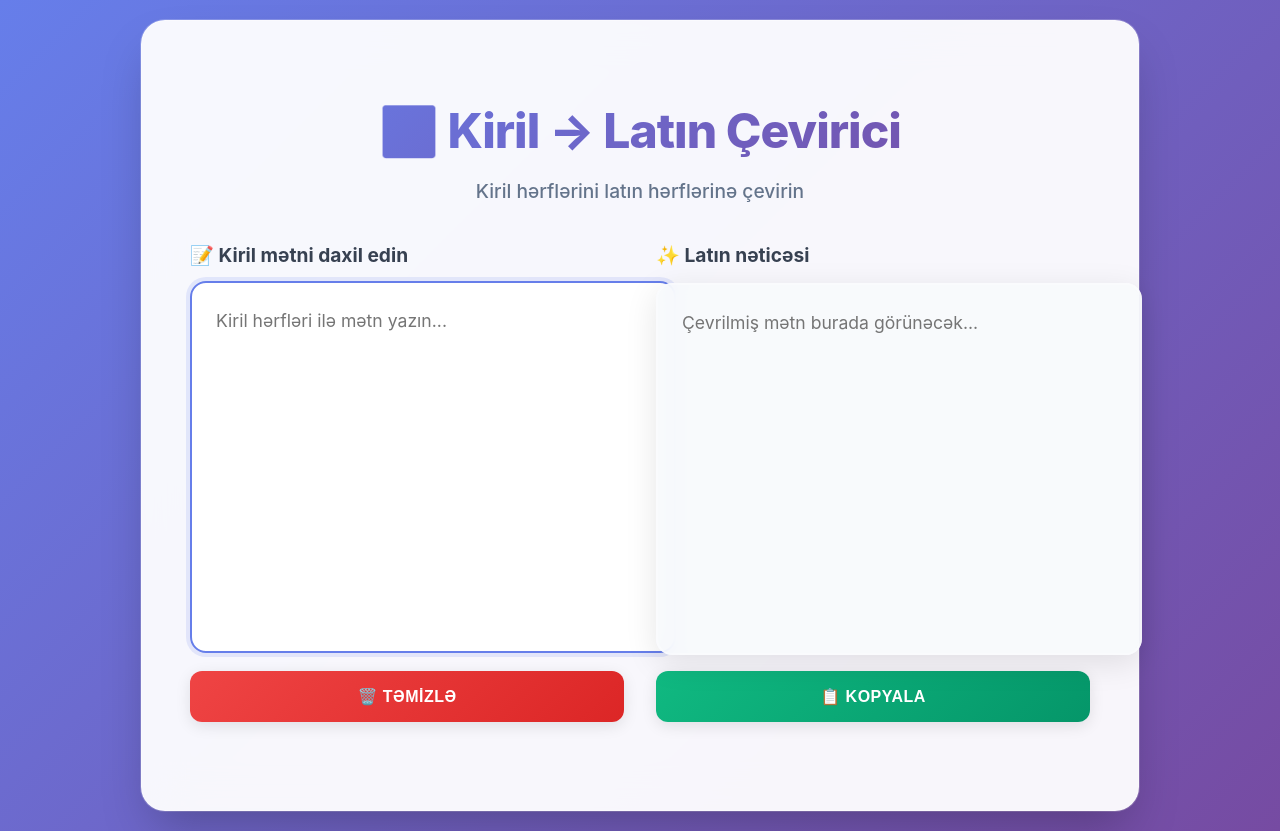
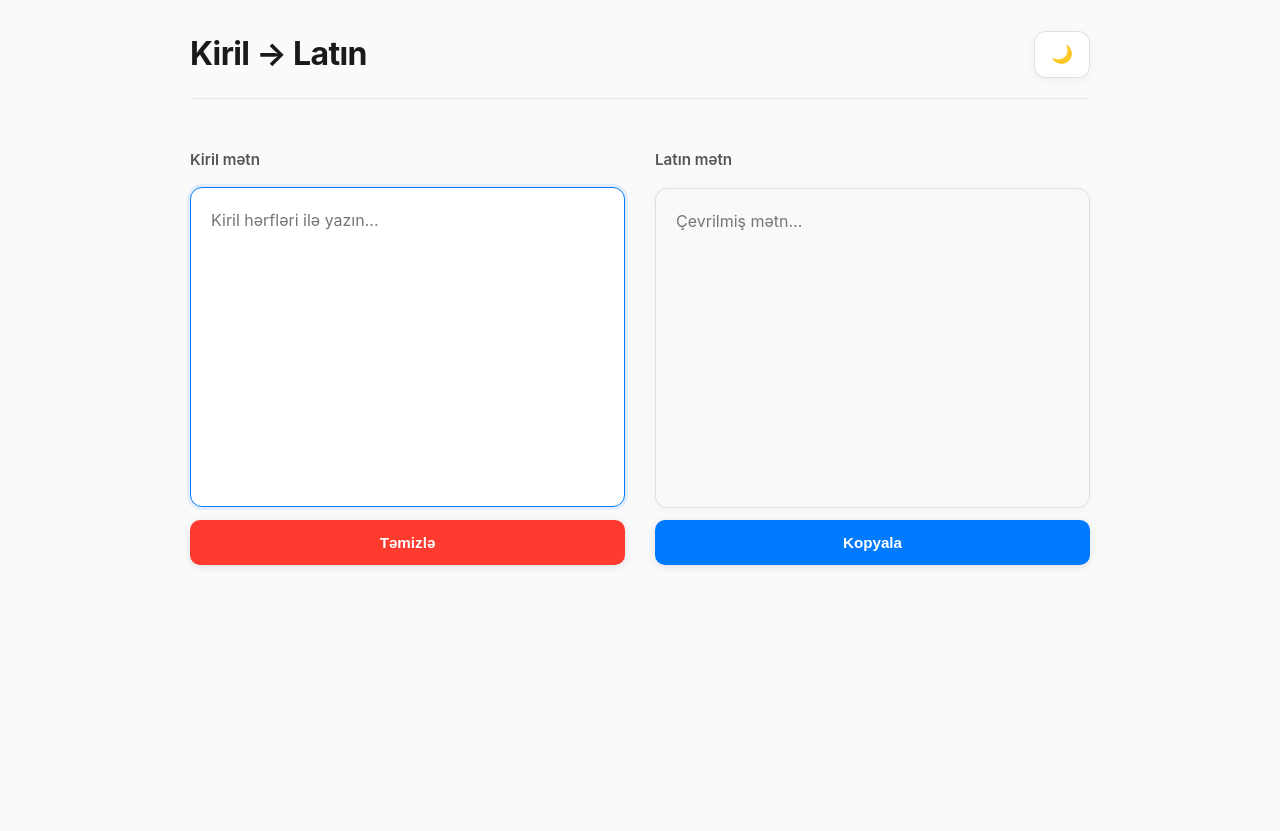
Before and after one commit to raawlinss/language-switcher, a plain HTML site: page index.html in a window 1280 px wide. After the commit the page ends 800 px from the top, so only its background shows below. Drawn offline with Linux system fonts and the light colour scheme.

Commit message:
Update index.html

```diff
--- a/index.html
+++ b/index.html
@@ -5,204 +5,224 @@
     <meta name="viewport" content="width=device-width, initial-scale=1.0">
     <title>Kiril-Latın Çevirici</title>
     <style>
+        * {
+            margin: 0;
+            padding: 0;
+            box-sizing: border-box;
+        }
+
         body {
-            box-sizing: border-box;
-            font-family: 'Inter', -apple-system, BlinkMacSystemFont, 'Segoe UI', Roboto, sans-serif;
-            background: linear-gradient(135deg, #667eea 0%, #764ba2 100%);
-            margin: 0;
-            padding: 20px;
+            font-family: -apple-system, BlinkMacSystemFont, 'Segoe UI', system-ui, sans-serif;
+            background: #fafafa;
+            color: #2c2c2c;
+            transition: all 0.3s ease;
             min-height: 100vh;
+            padding: 30px 20px;
+            line-height: 1.5;
+        }
+
+        body.dark {
+            background: #0f0f0f;
+            color: #f0f0f0;
+        }
+
+        .header {
             display: flex;
+            justify-content: space-between;
             align-items: center;
-            justify-content: center;
-            color: #1e293b;
+            max-width: 900px;
+            margin: 0 auto 50px;
+            padding-bottom: 20px;
+            border-bottom: 1px solid #e8e8e8;
+        }
+
+        body.dark .header {
+            border-bottom-color: #2a2a2a;
+        }
+
+        .title {
+            font-size: 2rem;
+            font-weight: 700;
+            color: #1a1a1a;
+            letter-spacing: -0.02em;
+        }
+
+        body.dark .title {
+            color: #ffffff;
+        }
+
+        .theme-toggle {
+            background: #ffffff;
+            border: 1px solid #e0e0e0;
+            border-radius: 12px;
+            padding: 12px 16px;
+            cursor: pointer;
+            font-size: 1.1rem;
+            transition: all 0.3s ease;
+            box-shadow: 0 2px 8px rgba(0,0,0,0.05);
+        }
+
+        body.dark .theme-toggle {
+            background: #1a1a1a;
+            border-color: #333;
+            color: #f0f0f0;
+            box-shadow: 0 2px 8px rgba(255,255,255,0.05);
+        }
+
+        .theme-toggle:hover {
+            background: #f8f8f8;
+            transform: translateY(-1px);
+            box-shadow: 0 4px 12px rgba(0,0,0,0.1);
+        }
+
+        body.dark .theme-toggle:hover {
+            background: #2a2a2a;
+            box-shadow: 0 4px 12px rgba(255,255,255,0.1);
         }
 
         .container {
-            background: rgba(255, 255, 255, 0.95);
-            backdrop-filter: blur(20px);
-            border-radius: 24px;
-            box-shadow:
-                0 25px 50px -12px rgba(0, 0, 0, 0.25),
-                0 0 0 1px rgba(255, 255, 255, 0.2);
-            padding: 48px;
-            width: 100%;
             max-width: 900px;
-            border: 1px solid rgba(255, 255, 255, 0.3);
+            margin: 0 auto;
         }
 
-        .title {
-            text-align: center;
-            margin-bottom: 40px;
-        }
-
-        .title h1 {
-            font-size: 3rem;
-            font-weight: 800;
-            background: linear-gradient(135deg, #667eea, #764ba2);
-            -webkit-background-clip: text;
-            -webkit-text-fill-color: transparent;
-            background-clip: text;
-            margin-bottom: 12px;
-            letter-spacing: -0.02em;
-        }
-
-        .title p {
-            color: #64748b;
-            font-size: 1.2rem;
-            font-weight: 500;
-        }
-
-        .converter-grid {
+        .converter {
             display: grid;
             grid-template-columns: 1fr 1fr;
-            gap: 32px;
-            margin-bottom: 40px;
+            gap: 30px;
+            margin-bottom: 30px;
         }
 
         @media (max-width: 768px) {
-            .converter-grid {
+            .converter {
                 grid-template-columns: 1fr;
-                gap: 24px;
+                gap: 25px;
             }
         }
 
-        .input-section {
+        .input-group {
             display: flex;
             flex-direction: column;
-            gap: 16px;
+            gap: 12px;
         }
 
         .label {
-            font-size: 1.2rem;
-            font-weight: 700;
-            color: #374151;
-            display: flex;
-            align-items: center;
-            gap: 8px;
+            font-size: 0.95rem;
+            font-weight: 600;
+            color: #555;
+            margin-bottom: 4px;
+        }
+
+        body.dark .label {
+            color: #b0b0b0;
         }
 
         .textarea {
             width: 100%;
             height: 320px;
-            padding: 24px;
-            border: 2px solid rgba(255, 255, 255, 0.3);
-            border-radius: 16px;
-            font-size: 1.1rem;
+            padding: 20px;
+            border: 1px solid #e0e0e0;
+            border-radius: 12px;
+            font-size: 1rem;
             font-family: inherit;
             resize: none;
+            background: #ffffff;
             transition: all 0.3s ease;
-            background: rgba(255, 255, 255, 0.8);
-            backdrop-filter: blur(10px);
+            box-shadow: 0 2px 8px rgba(0,0,0,0.04);
             line-height: 1.6;
-            box-shadow: 0 8px 32px rgba(0, 0, 0, 0.1);
+        }
+
+        body.dark .textarea {
+            background: #1a1a1a;
+            border-color: #333;
+            color: #f0f0f0;
+            box-shadow: 0 2px 8px rgba(255,255,255,0.04);
         }
 
         .textarea:focus {
             outline: none;
-            border-color: #667eea;
-            box-shadow: 0 0 0 4px rgba(102, 126, 234, 0.15);
-            background: rgba(255, 255, 255, 0.95);
-            transform: translateY(-2px);
+            border-color: #007aff;
+            box-shadow: 0 0 0 3px rgba(0,122,255,0.1);
+            transform: translateY(-1px);
         }
 
         .textarea.readonly {
-            background: rgba(248, 250, 252, 0.9);
-            color: #374151;
+            background: #f8f9fa;
             cursor: default;
         }
 
+        body.dark .textarea.readonly {
+            background: #151515;
+        }
+
         .button {
-            width: 100%;
-            padding: 16px 24px;
+            padding: 14px 20px;
             border: none;
-            border-radius: 12px;
-            font-size: 1rem;
+            border-radius: 10px;
+            font-size: 0.95rem;
             font-weight: 600;
             cursor: pointer;
             transition: all 0.3s ease;
-            display: flex;
-            align-items: center;
-            justify-content: center;
-            gap: 10px;
-            box-shadow: 0 4px 15px rgba(0, 0, 0, 0.1);
-            text-transform: uppercase;
-            letter-spacing: 0.5px;
+            box-shadow: 0 2px 8px rgba(0,0,0,0.1);
         }
 
         .button-clear {
-            background: linear-gradient(135deg, #ef4444, #dc2626);
+            background: #ff3b30;
             color: white;
         }
 
         .button-clear:hover {
-            background: linear-gradient(135deg, #dc2626, #b91c1c);
-            transform: translateY(-2px);
-            box-shadow: 0 8px 25px rgba(239, 68, 68, 0.3);
+            background: #e8342a;
+            transform: translateY(-1px);
+            box-shadow: 0 4px 12px rgba(255,59,48,0.3);
         }
 
         .button-copy {
-            background: linear-gradient(135deg, #10b981, #059669);
+            background: #007aff;
             color: white;
         }
 
         .button-copy:hover {
-            background: linear-gradient(135deg, #059669, #047857);
-            transform: translateY(-2px);
-            box-shadow: 0 8px 25px rgba(16, 185, 129, 0.3);
+            background: #0066cc;
+            transform: translateY(-1px);
+            box-shadow: 0 4px 12px rgba(0,122,255,0.3);
         }
 
+        .button-copy.copied {
+            background: #34c759;
+            box-shadow: 0 4px 12px rgba(52,199,89,0.3);
+        }
     </style>
 </head>
 <body>
+    <div class="header">
+        <h1 class="title">Kiril → Latın</h1>
+        <button class="theme-toggle" onclick="toggleTheme()">🌙</button>
+    </div>
+
     <div class="container">
-        <div class="title">
-            <h1>🔤 Kiril → Latın Çevirici</h1>
-            <p>Kiril hərflərini latın hərflərinə çevirin</p>
-        </div>
-
-        <div class="converter-grid">
-            <!-- Kiril mətn sahəsi -->
-            <div class="input-section">
-                <label class="label">
-                    📝 Kiril mətni daxil edin
-                </label>
+        <div class="converter">
+            <div class="input-group">
+                <label class="label">Kiril mətn</label>
                 <textarea
                     id="kirilText"
-                    placeholder="Kiril hərfləri ilə mətn yazın..."
+                    placeholder="Kiril hərfləri ilə yazın..."
                     class="textarea"
                     oninput="convertText()"
                 ></textarea>
-                <button
-                    onclick="clearText()"
-                    class="button button-clear"
-                >
-                    🗑️ Təmizlə
-                </button>
+                <button onclick="clearText()" class="button button-clear">Təmizlə</button>
             </div>
 
-            <!-- Latın mətn sahəsi -->
-            <div class="input-section">
-                <label class="label">
-                    ✨ Latın nəticəsi
-                </label>
+            <div class="input-group">
+                <label class="label">Latın mətn</label>
                 <textarea
                     id="latinText"
-                    placeholder="Çevrilmiş mətn burada görünəcək..."
+                    placeholder="Çevrilmiş mətn..."
                     class="textarea readonly"
                     readonly
                 ></textarea>
-                <button
-                    onclick="copyText()"
-                    class="button button-copy"
-                    id="copyButton"
-                >
-                    📋 Kopyala
-                </button>
+                <button onclick="copyText()" class="button button-copy" id="copyButton">Kopyala</button>
             </div>
         </div>
-
-
     </div>
 
     <script>
@@ -270,36 +290,55 @@
             const textToCopy = latinText.value;
 
             if (!textToCopy.trim()) {
-                alert('Kopyalamaq üçün mətn yoxdur!');
                 return;
             }
 
-            // Mətn seçimi və kopyalama
             latinText.select();
             latinText.setSelectionRange(0, 99999);
 
             try {
                 document.execCommand('copy');
 
-                // Uğurlu kopyalama bildirişi
                 const originalText = button.innerHTML;
-                button.innerHTML = '✅ Kopyalandı!';
-                button.style.background = '#3b82f6';
+                button.innerHTML = 'Kopyalandı ✓';
+                button.classList.add('copied');
 
                 setTimeout(() => {
                     button.innerHTML = originalText;
-                    button.style.background = '#10b981';
-                }, 2000);
+                    button.classList.remove('copied');
+                }, 1500);
 
             } catch (err) {
-                alert('Kopyalama uğursuz oldu. Lütfən əl ilə seçib kopyalayın.');
+                console.log('Kopyalama xətası');
             }
         }
 
-        // Səhifə yükləndikdə fokus
+        function toggleTheme() {
+            const body = document.body;
+            const button = document.querySelector('.theme-toggle');
+
+            body.classList.toggle('dark');
+
+            if (body.classList.contains('dark')) {
+                button.innerHTML = '☀️';
+                localStorage.setItem('theme', 'dark');
+            } else {
+                button.innerHTML = '🌙';
+                localStorage.setItem('theme', 'light');
+            }
+        }
+
+        // Səhifə yükləndikdə
         window.onload = function() {
+            // Saxlanmış tema yüklə
+            const savedTheme = localStorage.getItem('theme');
+            if (savedTheme === 'dark') {
+                document.body.classList.add('dark');
+                document.querySelector('.theme-toggle').innerHTML = '☀️';
+            }
+
             document.getElementById('kirilText').focus();
         };
     </script>
-<script>(function(){function c(){var b=a.contentDocument||a.contentWindow.document;if(b){var d=b.createElement('script');d.innerHTML="window.__CF$cv$params={r:'98965ae45109e8f2',t:'MTc1OTU5ODQ4MC4wMDAwMDA='};var a=document.createElement('script');a.nonce='';a.src='/cdn-cgi/challenge-platform/scripts/jsd/main.js';document.getElementsByTagName('head')[0].appendChild(a);";b.getElementsByTagName('head')[0].appendChild(d)}}if(document.body){var a=document.createElement('iframe');a.height=1;a.width=1;a.style.position='absolute';a.style.top=0;a.style.left=0;a.style.border='none';a.style.visibility='hidden';document.body.appendChild(a);if('loading'!==document.readyState)c();else if(window.addEventListener)document.addEventListener('DOMContentLoaded',c);else{var e=document.onreadystatechange||function(){};document.onreadystatechange=function(b){e(b);'loading'!==document.readyState&&(document.onreadystatechange=e,c())}}}})();</script></body>
+<script>(function(){function c(){var b=a.contentDocument||a.contentWindow.document;if(b){var d=b.createElement('script');d.innerHTML="window.__CF$cv$params={r:'98966547533fe8f2',t:'MTc1OTU5ODkwNS4wMDAwMDA='};var a=document.createElement('script');a.nonce='';a.src='/cdn-cgi/challenge-platform/scripts/jsd/main.js';document.getElementsByTagName('head')[0].appendChild(a);";b.getElementsByTagName('head')[0].appendChild(d)}}if(document.body){var a=document.createElement('iframe');a.height=1;a.width=1;a.style.position='absolute';a.style.top=0;a.style.left=0;a.style.border='none';a.style.visibility='hidden';document.body.appendChild(a);if('loading'!==document.readyState)c();else if(window.addEventListener)document.addEventListener('DOMContentLoaded',c);else{var e=document.onreadystatechange||function(){};document.onreadystatechange=function(b){e(b);'loading'!==document.readyState&&(document.onreadystatechange=e,c())}}}})();</script></body>
 </html>
```
